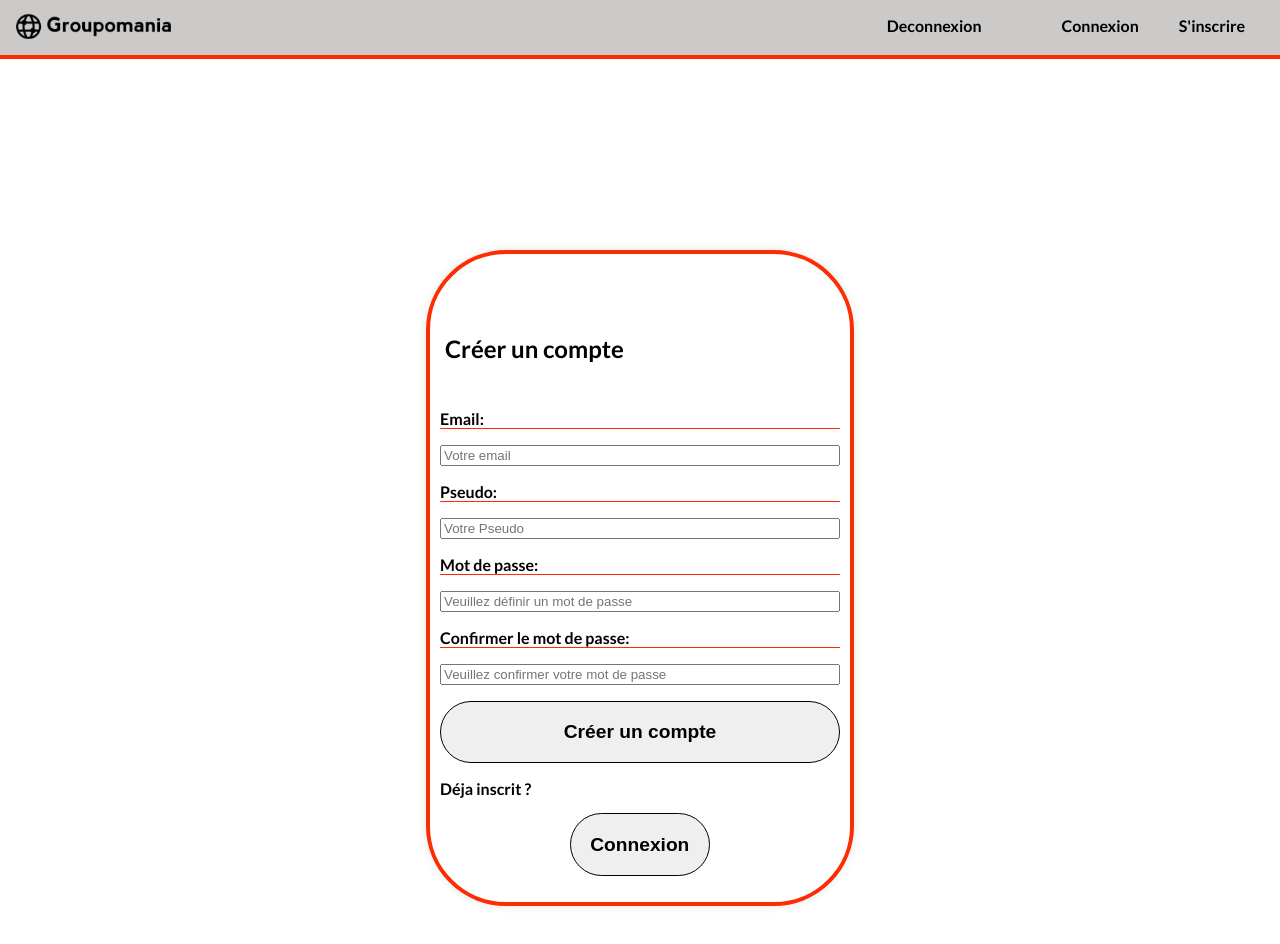
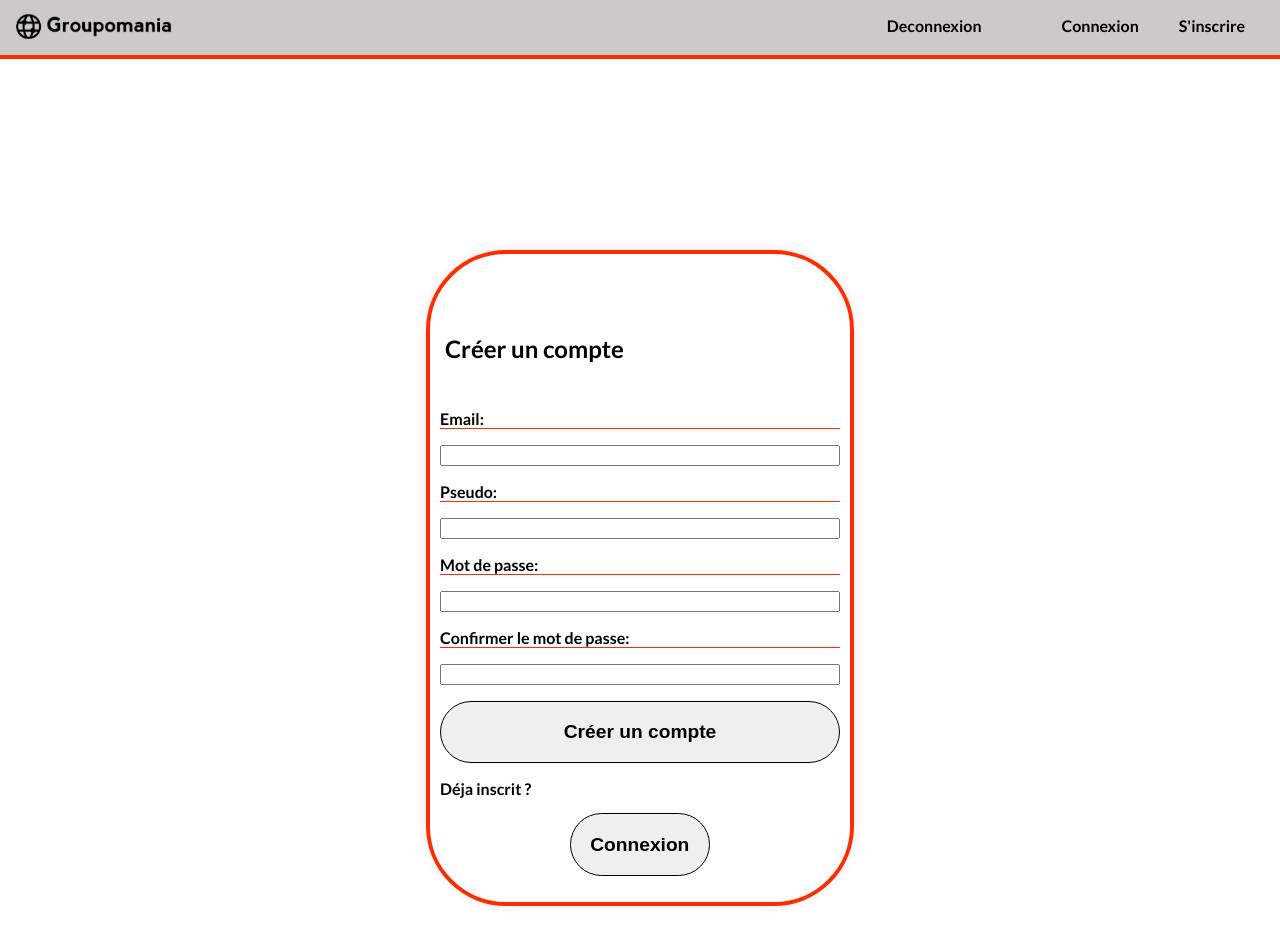
Before and after one commit to ClementFra/FranquartClement_7_19082022, a React (Create React App) app in the folder front/: page /register in a window 1280 px wide. Shown: the top 944 px of the page. Built offline with nearby package versions, Linux system fonts and the light colour scheme.

Commit message:
form Register rebuild

```diff
--- /dev/null
+++ b/front/jsConfig.json
@@ -0,0 +1,6 @@
+{
+    "compilerOptions": {
+      "baseUrl": "src"
+    },
+    "include": ["src"]
+  }
--- /dev/null
+++ b/front/src/interceptors/axios.js
@@ -0,0 +1,11 @@
+import axios from "axios";
+
+let Axios= axios.create({
+    baseURL:"http://localhost:8000/api",
+    headers:{
+        "Content-Type":"application/json"
+    },
+    withCredentials:true,
+})
+
+export default Axios;
--- a/front/src/pages/register/Register.jsx
+++ b/front/src/pages/register/Register.jsx
@@ -1,112 +1,52 @@
-import { useForm } from "react-hook-form";
-import React, { useState } from "react";
-import axios from "axios";
-import { Navigate } from "react-router-dom";
-// class Field extends React.Component{
-//   render(){
-//     const {name, value,onChange} = this.props
-//     return <div className= "form-group">
-//       <label htmlFor={name}></label>
-//       <input type="text" value={value} onChange={onChange} id={email} name={name} classname="form-control"/>
-//      </div>
-//   }
-// }
+import { useState } from "react";
+import Axios from "interceptors/axios";
+import {Navigate} from "react-router-dom";
 function Register() {
-  // Constantes
+  const initialValues={
+    "email":"",
+    "username":"",
+    "firstPassword":"",
+    "secondPassword":"",
+  }
+  const [values, setValues]= useState(initialValues);
 
-  const baseUrl = "http://localhost:8080/api/auth/signup";
+  function handleInputChange(e){
+    const {name,value} = e.target;
+    setValues({
+      ...values,
+      [name]:value
+    })
+  }
+  function handleSubmit(e){
+    e.preventDefault()
+    const user={
+      ...values,
+      password:values.firstPassword
+    }
+    Axios.post("/auth/signup",user)
+    .then(res => {
+      Navigate("/Login")
+    })
+    .catch(error =>{
+      alert("Profil non créer")
+    })
 
-  const {
-    register,
-    formState: { errors },
-  } = useForm({
-    mode: "onTouched",
-  });
-
-  //States
-
-  const [values, setValues] = useState({
-    email: "",
-    username: "",
-    firstPassword: "",
-    secondPassword: "",
-  });
-
-  //Fonction
-
-  const toggleSubmit = (e) => {
-    e.preventDefault();
-    const body = {
-      username: values.username,
-      email: values.email,
-      firstPassword: values.firstPassword,
-      secondPassword: values.secondPassword,
-    };
-    axios.post(baseUrl, body).then((res) => {
-      alert("votre profile a été créé");
-      Navigate("/Login");
-    });
-  };
-
-  const handleChanges = (prop) => (event) => {
-    setValues({ ...values, [prop]: event.target.value });
-  };
-
+  }
   return (
     <section>
       <article>
         <h1>Créer un compte</h1>
       </article>
-      <form onSubmit={toggleSubmit}>
+      <form onSubmit={handleSubmit}>
         <label htmlFor="email">Email:</label>
-        <input
-          type="text"
-          id="email"
-          name="email"
-          placeholder="Votre email"
-          onChange={handleChanges("email")}
-          {...register("email", {
-            required: "Vous devez entrer un email valide",
-          })}
-        />
-        {errors.email && <span>{errors.email.message}</span>}
+        <input type="email" id="email" name="email" value={values.email} onChange={handleInputChange}/>
         <label htmlFor="username">Pseudo:</label>
-        <input
-          type="text"
-          id="username"
-          name="username"
-          placeholder="Votre Pseudo"
-          onChange={handleChanges("username")}
-          {...register("username", {
-            required: "Vous devez entrer un pseudo valide",
-          })}
-        />
-        {errors.username && <span>{errors.username.message}</span>}
+        <input type="text" id="username" name="username" value={values.username} onChange={handleInputChange}/>
         <label htmlFor="firstPassword">Mot de passe:</label>
-        <input
-          type="password"
-          id="firstPassword"
-          name="firstPassword"
-          placeholder="Veuillez définir un mot de passe"
-          onChange={handleChanges("firstPassword")}
-          {...register("firstPassword", {
-            required: "Vous devez entrer un mot de passe valide",
-          })}
-        />
-        {errors.firstPassword && <span>{errors.firstPassword.message}</span>}
-        <label htmlFor="secondPassword">Confirmer le mot de passe:</label>
-        <input
-          type="password"
-          id="secondPassword"
-          name="secondPassword"
-          placeholder="Veuillez confirmer votre mot de passe"
-          onChange={handleChanges("secondPassword")}
-          {...register("secondPassword", {
-            required: "Vous devez entrer un mot de passe identique",
-          })}
-        />
-        {errors.secondPassword && <span>{errors.secondPassword.message}</span>}
-        <button>Créer un compte</button>
+        <input type="password" id="firstPassword" name="firstPassword" value={values.firstPassword} onChange={handleInputChange}/>
+        <label >Confirmer le mot de passe:</label>
+        <input type="password" id="secondPassword" name="secondPassword" value={values.secondPassword} onChange={handleInputChange}/>
+        <button type="submit">Créer un compte</button>
         <p>
           <b>Déja inscrit ?</b>
           <button>
```
Also changed, not shown: 1 other file (tests, documents, lock files or other folders).
